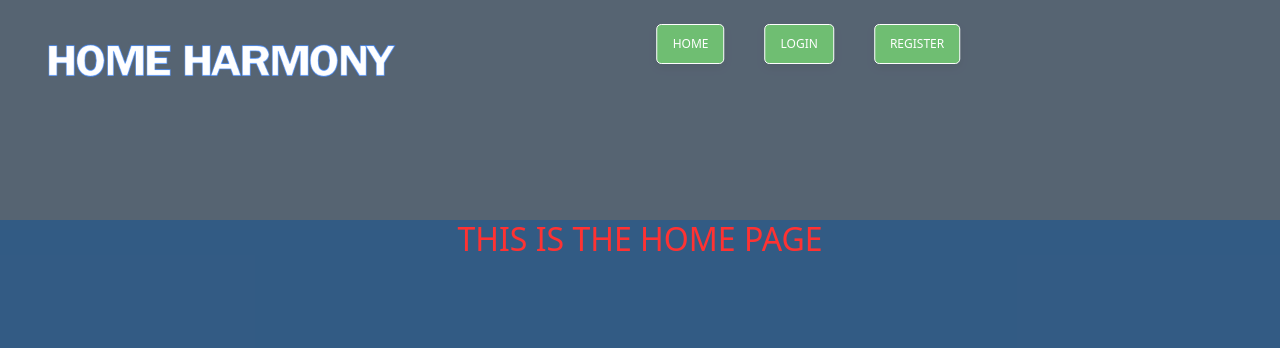
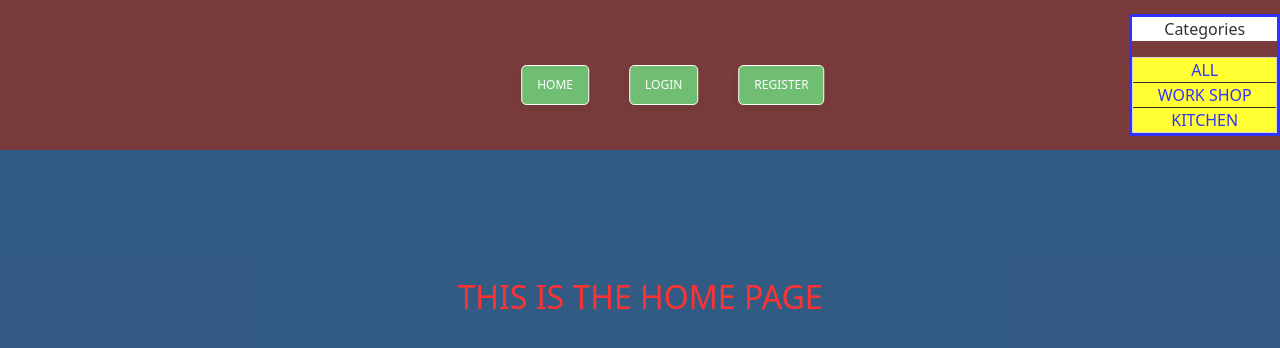
Before and after one commit to Cjunk/HOME-INVENTORY, a React (Create React App) app in the folder client/: page / in a window 1280 px wide. Shown: the top 348 px of the page. Built offline with nearby package versions, Linux system fonts and the light colour scheme.

Commit message:
added side bar. clean up nav bar. working on Heading / banner

```diff
--- a/client/src/App.js
+++ b/client/src/App.js
@@ -1,10 +1,11 @@
 import React, { useState, useEffect } from 'react';
 import { BrowserRouter as Router, Route, Routes, Navigate } from 'react-router-dom';
 import LoginForm from './Page_components/login.js'; // Adjust the path if necessary
-import NavigationBar from './Components/heading.js'
+import NavigationBar from './Components/navigationBar.js'
 import TestPage from './Page_components/testpage.js';
 import RegisterForm from './Page_components/register.js'
 import HomePage from './Page_components/home.js'
+import Header from './Components/Header.js';
 import './App.css';
 function App() {
   const [loggedIn, setLoggedIn] = useState(localStorage.getItem('isLoggedIn') === 'true');
@@ -27,8 +28,7 @@ function App() {
   }
   return (
     <div className="App">
-      <NavigationBar isLoggedIn={loggedIn} pageSelector={setTheCurrentPage} handleLogout={handleLogout} />
-      {/* Rest of your app component */}
+      <Header isLoggedIn={loggedIn} pageSelector={setTheCurrentPage} handleLogout={handleLogout} />
       <Router>
         <Routes>
           <Route path="/" element={loggedIn ? (<Navigate to="/homepage" replace />) : currentPage === 1 ? (<HomePage />) : currentPage === 2 ? (<LoginForm setLogin={handleLogin} />) : (<RegisterForm />)}>
--- /dev/null
+++ b/client/src/Components/Header.js
@@ -0,0 +1,23 @@
+/*
+    The main header / banner.
+            <div className="banner-container">
+                <img className="bannerImg" src='/img/Image1.jpg' alt="Describe the content of the image"></img>
+            </div>
+*/
+
+import React from 'react';
+import './styles/heading.css'
+import NavigationBar from './navigationBar';
+import Sidebar from './sideBar';
+
+function Header(props) {
+    return (
+        <div className="banner-container">
+            <meta name="viewport" content="width=device-width, initial-scale=1"></meta>
+
+            <NavigationBar {...props} />
+            <Sidebar />
+        </div>
+    )
+}
+export default Header;
--- a/client/src/Components/heading.js
+++ /dev/null
@@ -1,47 +0,0 @@
-// This is the main heading for the Home Harmony website and
-// eslint-disable-next-line
-import React, { useState, useEffect } from 'react'
-import { logout } from '../services/authService';
-import './styles/heading.css';
-
-function NavigationBar(props) {
-  const thelogout = () => {
-
-    logout().then((response) => {
-      // Handle successful logout, e.g., updating state, redirecting
-      props.handleLogout()
-      props.pageSelector(1)
-      console.log("Logged out successfully", response.data.message, 'SetLogout should now be false');
-    }).catch((error) => {
-      console.error("Logout failed", error);
-      // Handle logout error
-    });
-  };
-  return (
-    <nav className="navigation-header">
-      <meta name="viewport" content="width=device-width, initial-scale=1"></meta>
-      <div className="banner-container">
-        <img className="bannerImg" src='/img/Image1.jpg' alt="Describe the content of the image"></img>
-      </div>
-      <div className="navigation-buttons">
-        <ul>
-          {props.isLoggedIn ? (
-            <>
-              <li><button>Add Item</button></li>
-              <li><button>Delete Item</button></li>
-              <li><button>Settings</button></li>
-              <li><button onClick={thelogout}>Logout</button></li>
-            </>
-          ) : (
-            <>
-              <li><button onClick={() => props.pageSelector(1)}>Home</button></li>
-              <li><button onClick={() => props.pageSelector(2)}>Login</button></li>
-              <li><button onClick={() => props.pageSelector(3)}>Register</button></li>
-            </>
-          )}
-        </ul>
-      </div>
-    </nav>
-  );
-}
-export default NavigationBar;
--- /dev/null
+++ b/client/src/Components/navigationBar.js
@@ -0,0 +1,44 @@
+// This is the Navigation Bar
+// eslint-disable-next-line
+import React from 'react'
+import { logout } from '../services/authService';
+import './styles/heading.css';
+function NavigationBar(props) {
+  const thelogout = () => {
+    logout().then(() => {
+      // Handle successful logout, e.g., updating state, redirecting
+      props.handleLogout()
+      props.pageSelector(1)
+    }).catch((error) => {
+      console.error("Logout failed", error);
+      // Handle logout error
+    });
+  };
+  return (
+    <div>
+      <nav className="navigation-header">
+          <div className="navigation-buttons">
+            <ul>
+              {props.isLoggedIn ? (
+                <>
+                  <li><button>Add Item</button></li>
+                  <li><button>Delete Item</button></li>
+                  <li><button>Add Location</button></li>
+                  <li><button>Edit Location</button></li>
+                  <li><button>Settings</button></li>
+                  <li><button onClick={thelogout}>Logout</button></li>
+                </>
+              ) : (
+                <>
+                  <li><button onClick={() => props.pageSelector(1)}>Home</button></li>
+                  <li><button onClick={() => props.pageSelector(2)}>Login</button></li>
+                  <li><button onClick={() => props.pageSelector(3)}>Register</button></li>
+                </>
+              )}
+            </ul>
+          </div>
+      </nav>
+    </div>
+  );
+}
+export default NavigationBar;
--- /dev/null
+++ b/client/src/Components/sideBar.js
@@ -0,0 +1,24 @@
+/*
+    The main header / banner.
+            <div className="banner-container">
+                <img className="bannerImg" src='/img/Image1.jpg' alt="Describe the content of the image"></img>
+            </div>
+*/
+
+import React from 'react';
+import './styles/sidebar.css'
+function Sidebar(props) {
+    return (
+        <div >
+            <div className="categories_container">
+                <p className="catHeading">Categories</p>
+                <ul className="catlist">
+                    <li>ALL</li>
+                    <li>WORK SHOP</li>
+                    <li>KITCHEN</li>
+                </ul>
+            </div>
+        </div>
+    )
+}
+export default Sidebar;
--- a/client/src/Components/styles/heading.css
+++ b/client/src/Components/styles/heading.css
@@ -1,18 +1,20 @@
 /* NavigationBar.css */
-.navbar-main {
-  background-color:red;
-}
+
 .bannerImg {
-    width:100%;
-    height:auto;
+  width: 100%;
+  height: auto;
   object-fit: cover;
+  position:absolute;
 }
 .banner-container {
   position: relative;
   width: 100%; /* Adjust the width as needed */
-  height: auto; /* Adjust the height as needed */
-  padding-bottom:20px;
-  background-color: #2C3E50;
+  height: 150px; /* Adjust the height as needed */
+  background-color: rgb(88, 11, 11);
+  display:grid;
+  grid-template-columns: 15fr 2fr;
+  margin-bottom:10%;
+  align-items: center;
 }
 .navigation-buttons {
   position: absolute;
@@ -26,7 +28,7 @@
   box-shadow: 0 6px 12px rgba(0, 0, 0, 0.2); /* Slightly larger shadow on hover */
 }
 .navigation-buttons button {
-  background-color: #3498DB; /* A vibrant blue */
+  background-color: #3498db; /* A vibrant blue */
   border: none;
   color: white;
   padding: 10px 20px;
@@ -37,16 +39,15 @@
   transition: transform 0.3s ease, box-shadow 0.3s ease;
 }
 .navigation-header {
-    background-color: red;
+  background-color: blue;
   color: white;
   display: flex;
   justify-content: space-around;
   align-items: center;
   padding: 0px;
-    width:100%;
-    position:sticky;
-    top:0;
-
+  width: 100%;
+  position: sticky;
+  top: 0;
 }
 .navigation-header ul {
   list-style-type: none;
@@ -56,10 +57,12 @@
 }
 .navigation-header li {
   margin: 10px;
+  padding-top: 20px;
+  display: flex;
 }
 
 .navigation-header button {
-    background-color: #4CAF50;
+  background-color: #4caf50;
   color: white;
   padding: 10px 15px;
   border: solid 1px;
@@ -77,32 +80,26 @@
   .navigation-header {
     flex-direction: column;
     align-items: flex-start;
-
   }
 
   .navigation-header ul {
     flex-direction: column;
     align-items: flex-start;
     width: 100%;
-
   }
 
   .navigation-header li {
     width: 100%;
     margin: 5px 0;
-
   }
   .mobbutton {
-
   }
   .resbutton {
-        font-size:28px;
+    font-size: 28px;
   }
   .navigation-header button {
     width: 100%;
     text-align: left;
     font-size: 25px;
-
   }
-
 }
--- /dev/null
+++ b/client/src/Components/styles/sidebar.css
@@ -0,0 +1,30 @@
+.categories_container {
+  border-style: solid;
+  border-color: blue;
+  width: 100%;
+}
+.catlist {
+  list-style-type: none; /* Remove bullet points */
+  padding: 0;
+  margin: 0;
+  background-color:yellow; /* Light grey background, adjust as needed */
+  border: 1px solid #ccc; /* Border to resemble a combo box */
+}
+.catHeading{
+    color:black;
+    background-color:white;
+}
+.catlist li {
+  display: block; /* Ensure list items display vertically */
+  padding: 0px; /* Add some padding for better appearance */
+  border-bottom: 1px solid black; /* Add a border between items */
+  color:blue;
+  cursor:pointer;
+}
+
+.catlist li:last-child {
+  border-bottom: none; /* Remove border for the last item */
+}
+.catlist li:hover {
+  background-color: #e9e9e9; /* Add hover effect */
+}
```
Also changed, not shown: client/src/Components/logout.js (deleted, +0 -22 lines), client/src/services/authService.js (line endings or trailing spaces), 2 other files (tests, documents, lock files or other folders). Lines whose indentation alone changed are shown as unchanged.
